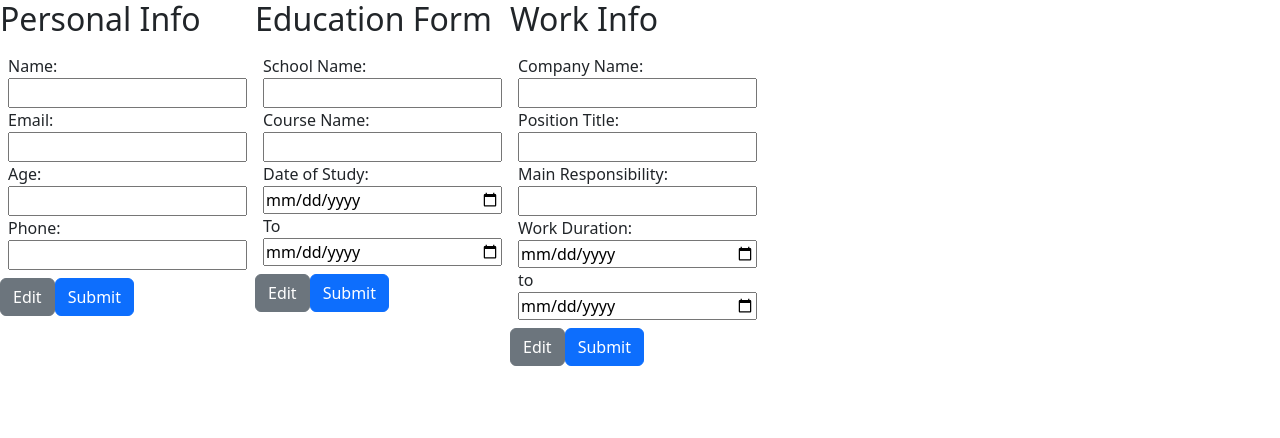
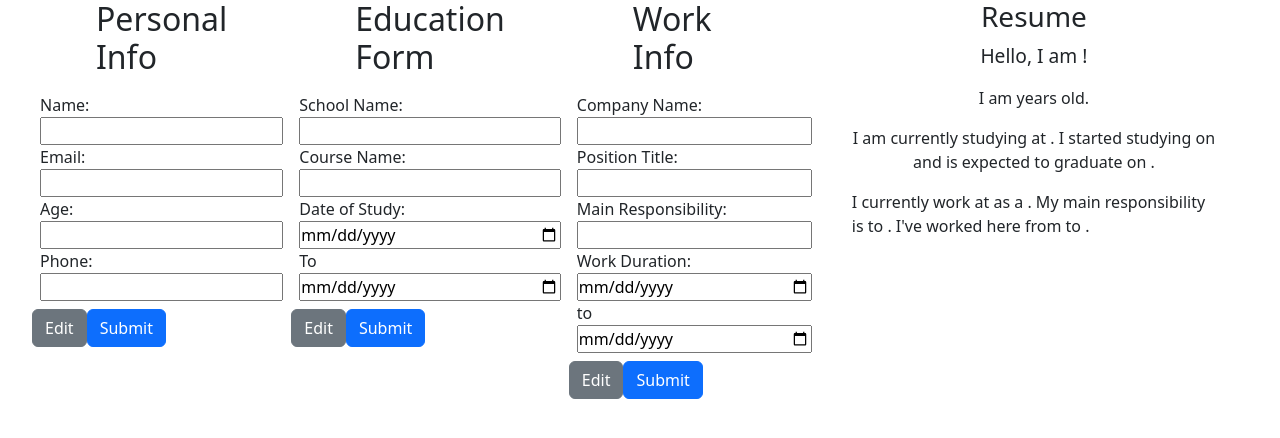
Before and after one commit to leechiahwa/project-cv-application, a React (Vite) app: page / in a window 1280 px wide. Shown: the top 438 px of the page. Built offline with nearby package versions, Linux system fonts and the light colour scheme.

Commit message:
Add more preview - add css - update gitignore

```diff
--- a/src/App.css
+++ b/src/App.css
@@ -0,0 +1,44 @@
+* {
+    margin: 0;
+    padding: 0;
+}
+
+html, body { height: 100%; }
+
+body {
+    background-color: #FFF;
+    font-size: 130%;
+    font-family: calluna, Calluna, Georgia;
+    font-weight: 300;
+    line-height: 1.55em;
+    padding: 0 2em;
+    text-rendering: optimizeLegibility;
+    color: #555;
+}
+
+h2.header {
+    padding: 0 2em;
+}
+
+div.preview {
+    padding: 0 2em;
+}
+
+p.preview {
+    text-align: center;
+}
+
+.preview .header {
+    text-align: center;
+
+}
+
+.preview .name {
+    text-align: center;
+    font-size: larger;
+
+}
+
+.preview .email {
+    text-align: center;
+}
--- a/src/App.tsx
+++ b/src/App.tsx
@@ -4,7 +4,7 @@ import InfoForm from "./components/InfoForm";
 function App() {
   return (
     <>
-      <div>
+      <div className="main">
         <div>
           <InfoForm />
         </div>
--- a/src/components/InfoForm.tsx
+++ b/src/components/InfoForm.tsx
@@ -109,9 +109,9 @@ export default function InfoForm() {
   }
 
   return (
-    <div className="d-flex">
+    <div className="d-flex" id="form">
       <div>
-        <h2>Personal Info</h2>
+        <h2 className="header">Personal Info</h2>
         <form className="d-flex flex-column p-2">
           Name:{" "}
           <input type="text" value={person.name} onChange={handleNameChange} />
@@ -134,7 +134,7 @@ export default function InfoForm() {
         </button>
       </div>
       <div>
-        <h2>Education Form</h2>
+        <h2 className="header">Education Form</h2>
         <form className="d-flex flex-column p-2">
           School Name:{" "}
           <input
@@ -169,7 +169,7 @@ export default function InfoForm() {
         </button>
       </div>
       <div>
-        <h2>Work Info</h2>
+        <h2 className="header">Work Info</h2>
         <form className="d-flex flex-column p-2">
           Company Name:{" "}
           <input
@@ -209,11 +209,22 @@ export default function InfoForm() {
           Submit
         </button>
       </div>
-      <div className="d-flex">
-        <p>{person.name}</p>
-        <p>{person.email}</p>
-        <p>{person.age}</p>
-        <p>{person.phone}</p>
+      <div className="preview">
+        <h3 className="header">Resume</h3>
+        <p className="preview name">Hello, I am {person.name}!</p>
+        <p className="preview">{person.email}</p>
+        <p className="preview">I am {person.age} years old.</p>
+        <p className="preview">{person.phone}</p>
+        <p className="preview">
+          I am currently studying {person.courseName} at {person.schoolName}. I
+          started studying on {person.studyDateFrom} and is expected to graduate
+          on {person.studyDateTo}.{/* need to format date */}
+        </p>
+        <p>
+          I currently work at {person.companyName} as a {person.positionTitle}.
+          My main responsibility is to {person.mainResponsibility}. I've worked
+          here from {person.workDurationFrom} to {person.workDurationTo}.
+        </p>
       </div>
     </div>
   );
```
Also changed, not shown: 1 other file (tests, documents, lock files or other folders).
